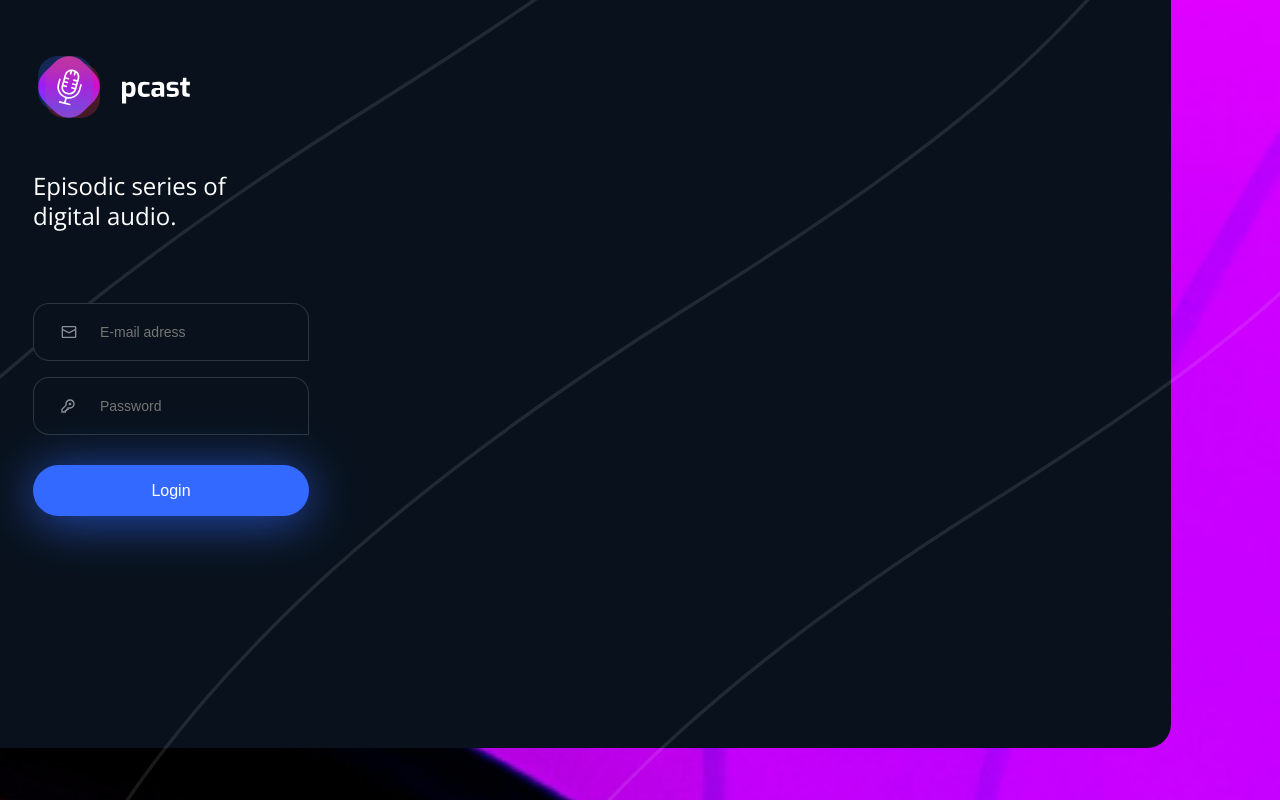
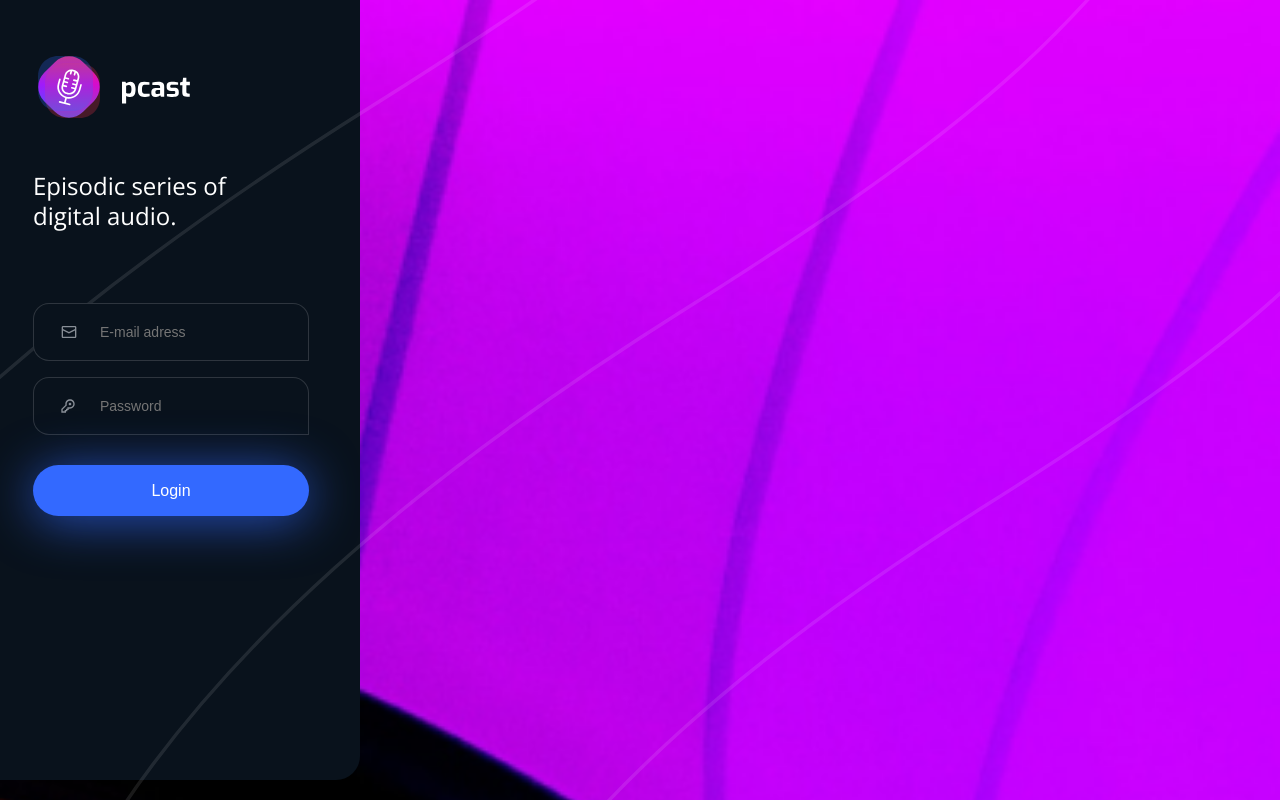
Before and after one commit to cardize/podcast-app, a React (Create React App) app: page / in a window 1280 px wide. Shown: the top 800 px of the page. Built offline with nearby package versions, Linux system fonts and the light colour scheme.

Commit message:
backgroud size

```diff
--- a/src/assets/styles/pages/login-page.scss
+++ b/src/assets/styles/pages/login-page.scss
@@ -51,9 +51,10 @@
 .login-background {
   position: absolute;
   left: 0%;
-  right: 8.53%;
   top: 0%;
-  bottom: 6.53%;
+
+  height: 780px;
+  width: 360px;
 
   background: #09121c;
   border-radius: 0px 0px 24px 0px;
--- a/src/pages/LoginPage/index.js
+++ b/src/pages/LoginPage/index.js
@@ -11,8 +11,8 @@ const LoginPage = () => {
       <div className="login-background"></div>
       <img className="frame" src={frame} />
       <img className="background" src={background} />
+      <span className="login-title">Episodic series of digital audio. </span>
       <LoginForm />
-      <span className="login-title">Episodic series of digital audio. </span>
       <Logo />
     </div>
   )
```
